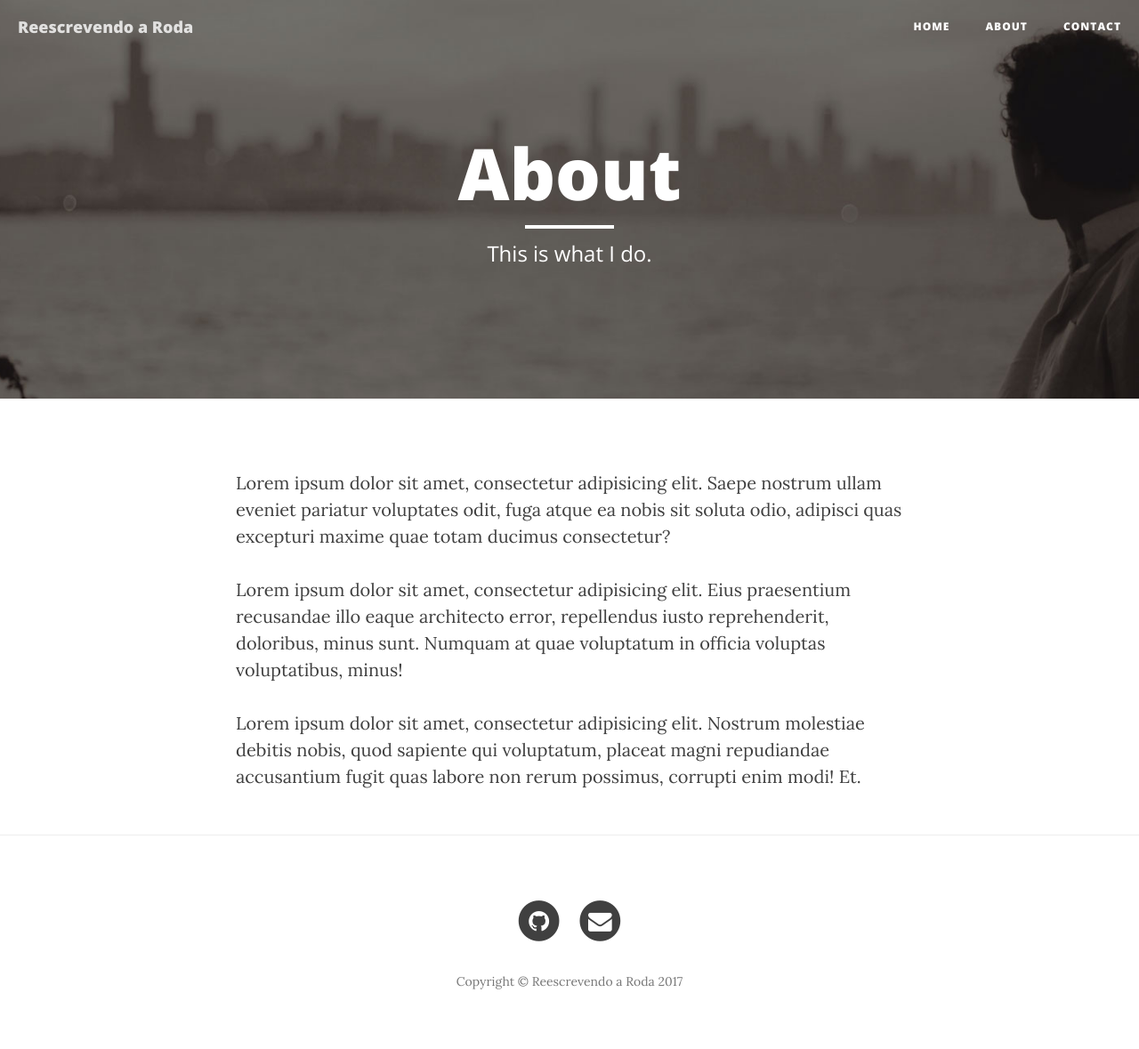
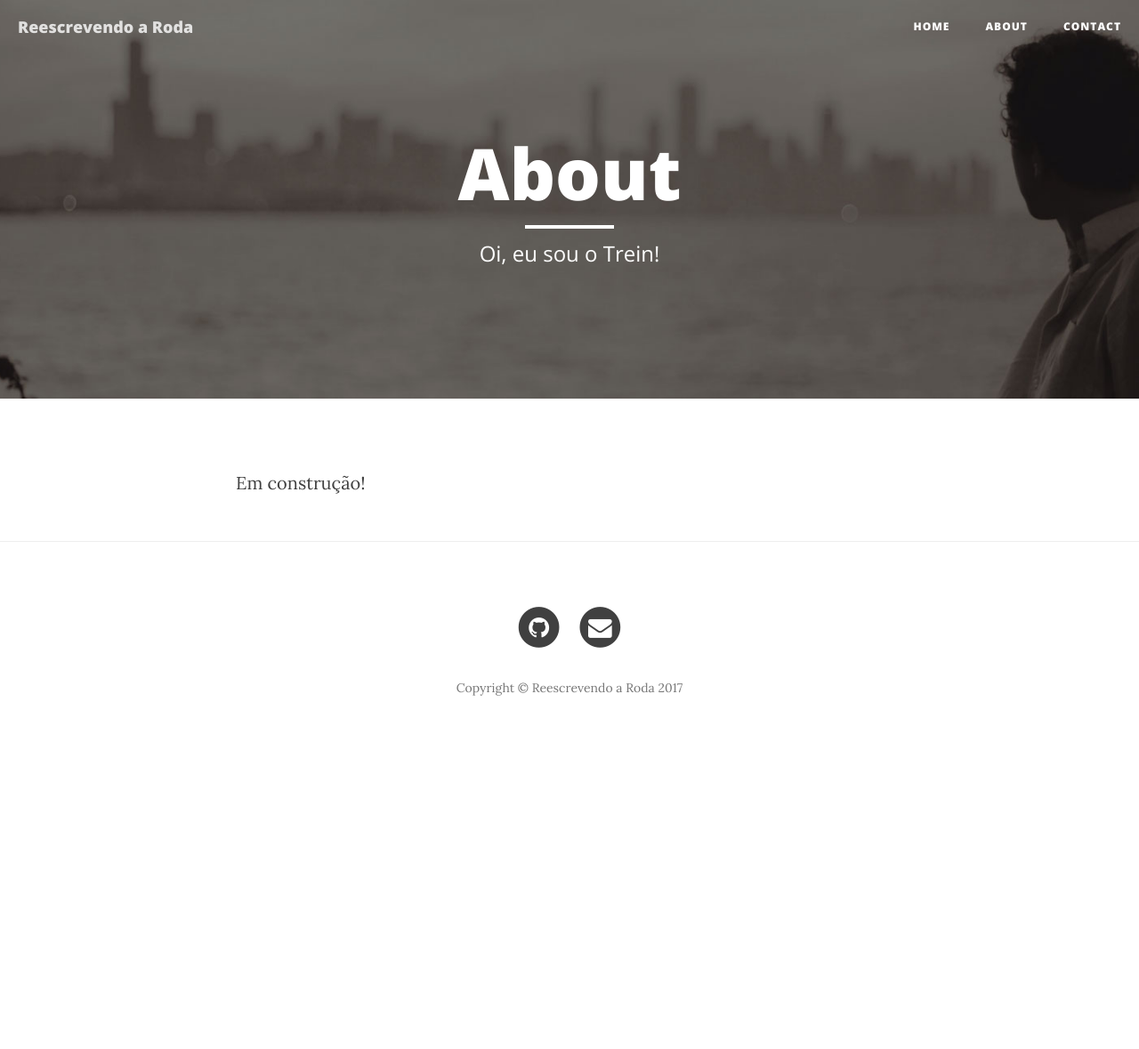
Before and after one commit to ZehT/reescrevendoaroda, a Jekyll site: the page built from about.html, in a window 1280 px wide. Shown: the whole page at 89% size. Built offline with Jekyll 4.4.1, drawn with Linux system fonts in a browser that asks for light colours; nearby versions of some CDN libraries; after the commit the page ends 900 px from its top, so only the background shows below that.

Commit message:
Update about.html
//TODO

```diff
--- a/about.html
+++ b/about.html
@@ -1,12 +1,8 @@
 ---
 layout: page
 title: "About"
-description: "This is what I do."
+description: "Oi, eu sou o Trein!"
 header-img: "img/about-bg.jpg"
 ---
 
-<p>Lorem ipsum dolor sit amet, consectetur adipisicing elit. Saepe nostrum ullam eveniet pariatur voluptates odit, fuga atque ea nobis sit soluta odio, adipisci quas excepturi maxime quae totam ducimus consectetur?</p>
-
-<p>Lorem ipsum dolor sit amet, consectetur adipisicing elit. Eius praesentium recusandae illo eaque architecto error, repellendus iusto reprehenderit, doloribus, minus sunt. Numquam at quae voluptatum in officia voluptas voluptatibus, minus!</p>
-
-<p>Lorem ipsum dolor sit amet, consectetur adipisicing elit. Nostrum molestiae debitis nobis, quod sapiente qui voluptatum, placeat magni repudiandae accusantium fugit quas labore non rerum possimus, corrupti enim modi! Et.</p>
+<p>Em construção!</p>
```
